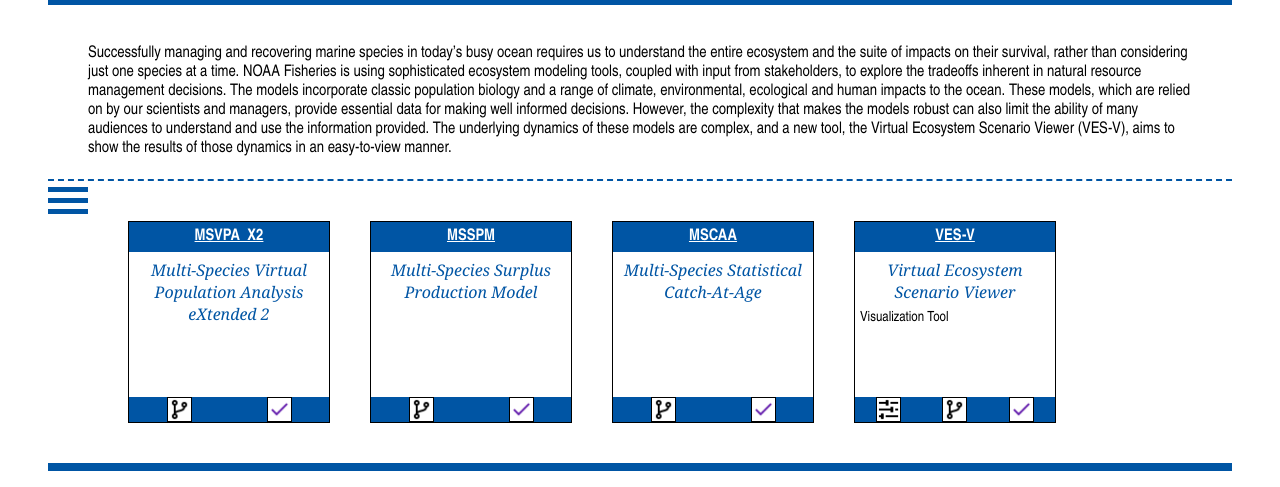
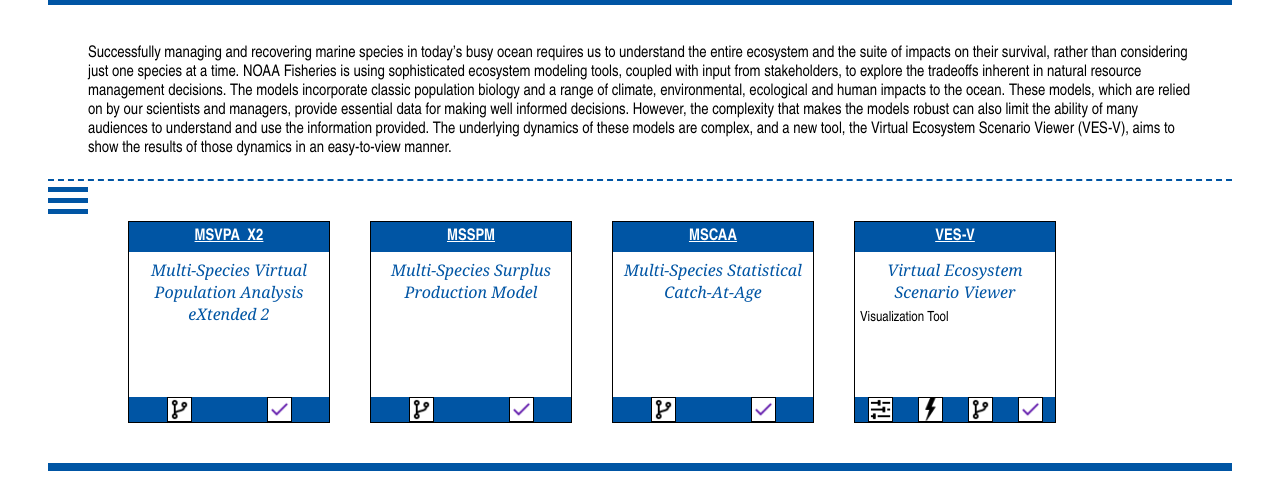
Before and after one commit to NMFS-ecosystem-tools/nmfs-ecosystem-tools.github.io, a plain HTML site: page index.html in a window 1280 px wide. Shown: the part 150-637 px from the top of the page. Drawn offline with Linux system fonts and the light colour scheme.

Commit message:
add downloads for vesv

```diff
--- a/index.html
+++ b/index.html
@@ -238,7 +238,7 @@
 
 
 
-                  <button class = "icon_small down" disabled></button>
+                 <button class = "icon_small down" onclick="location.href='https://nmfs-ecosystem-tools.github.io/VES-V/#Executables';" value="download app" ></button>
 
 
 
```
